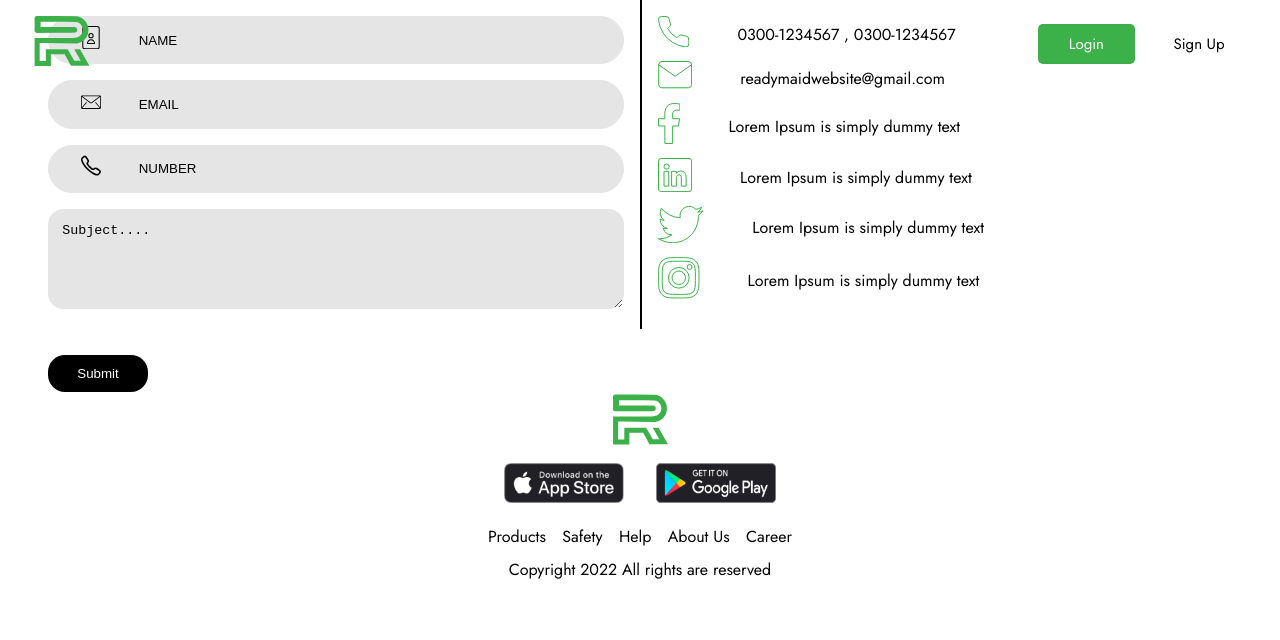
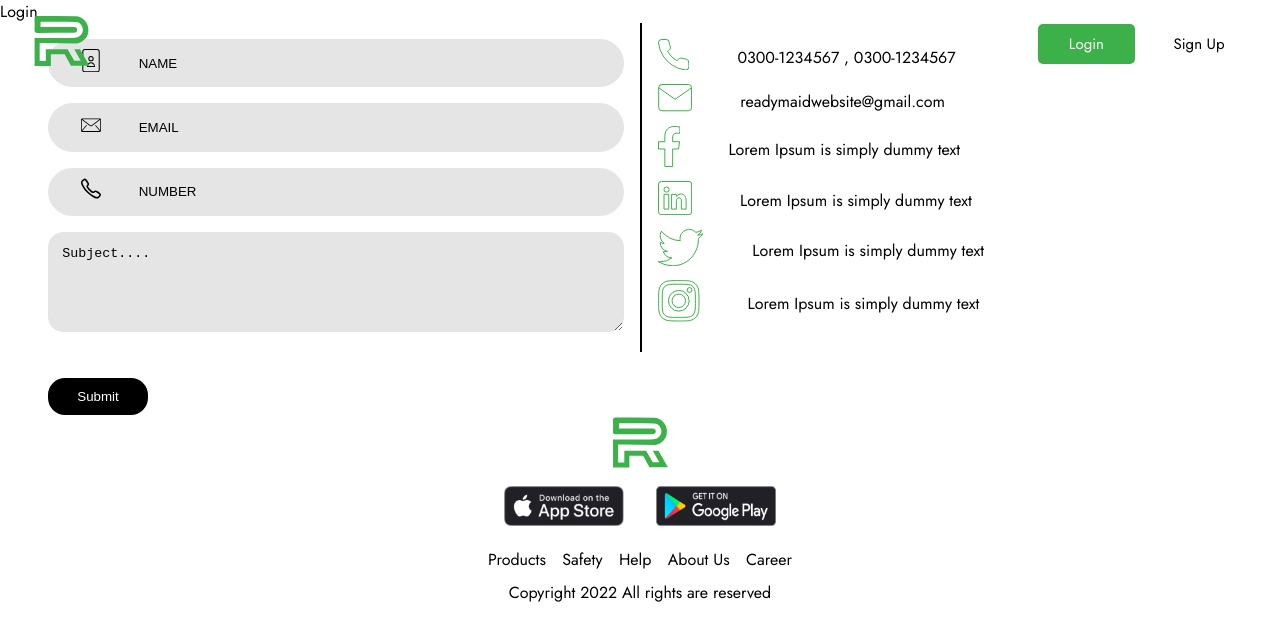
Before and after one commit to MehfoozurRehman/readymaid-web, a React (Vite) app: page /login in a window 1280 px wide. Shown: the top 640 px of the page. Built offline with nearby package versions, Linux system fonts and the light colour scheme.

Commit message:
login created

```diff
--- a/src/App.jsx
+++ b/src/App.jsx
@@ -6,6 +6,7 @@
 import Benefit from "./screens/Benefit__to__Customers";
 import "./App.scss";
 import { Route, Routes } from "react-router-dom";
+import Login from "./screens/Login";
 
 export default function App() {
   return (
@@ -14,6 +15,7 @@
       <Routes>
         <Route path="/" element={<Home />} />
         <Route path="/benefits" element={<Benefit />} />
+        <Route path="/login" element={<Login />} />
       </Routes>
       <Footer />
     </>
--- /dev/null
+++ b/src/screens/Login.jsx
@@ -0,0 +1,7 @@
+import React from 'react'
+
+export default function Login() {
+  return (
+    <div>Login</div>
+  )
+}
```
